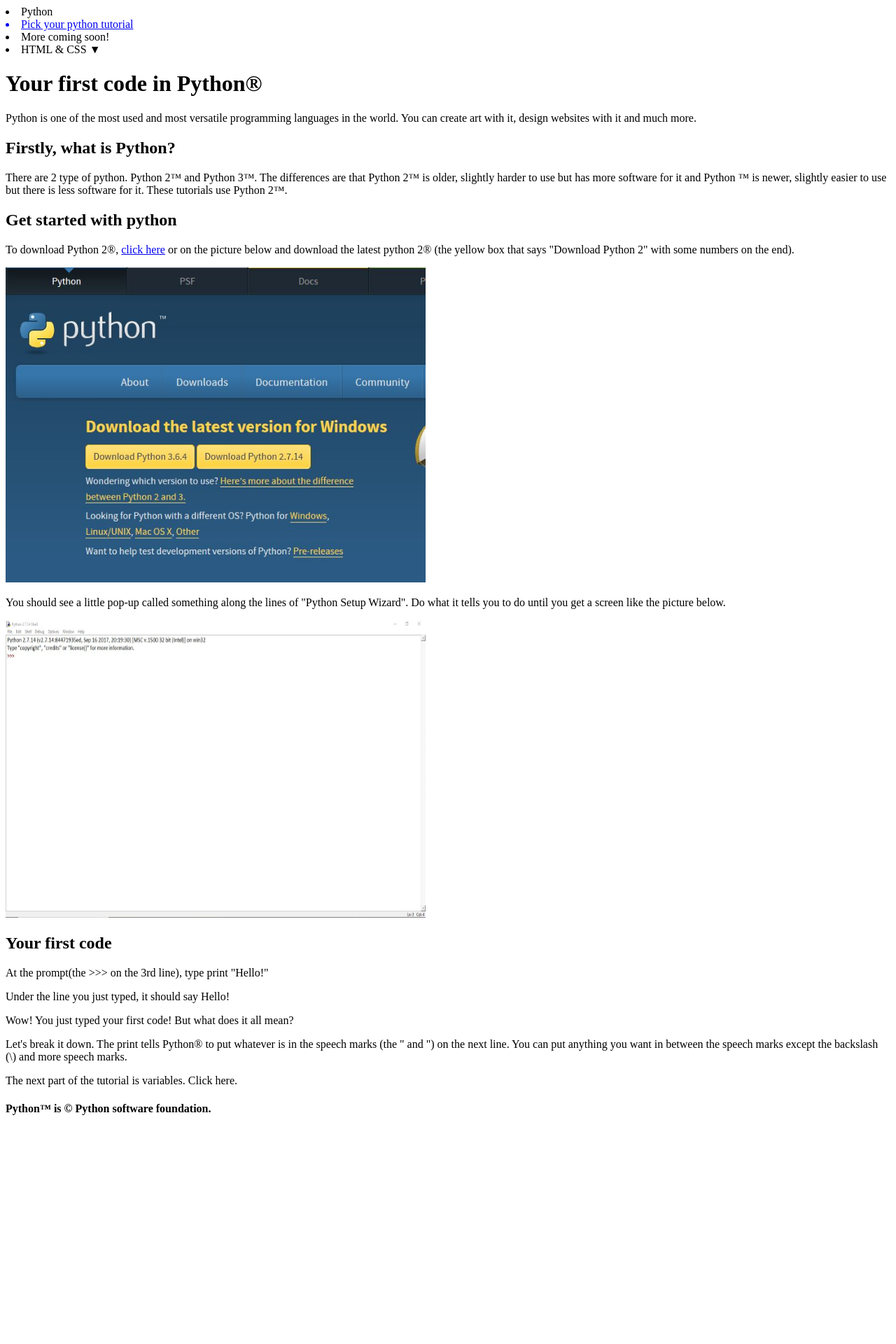
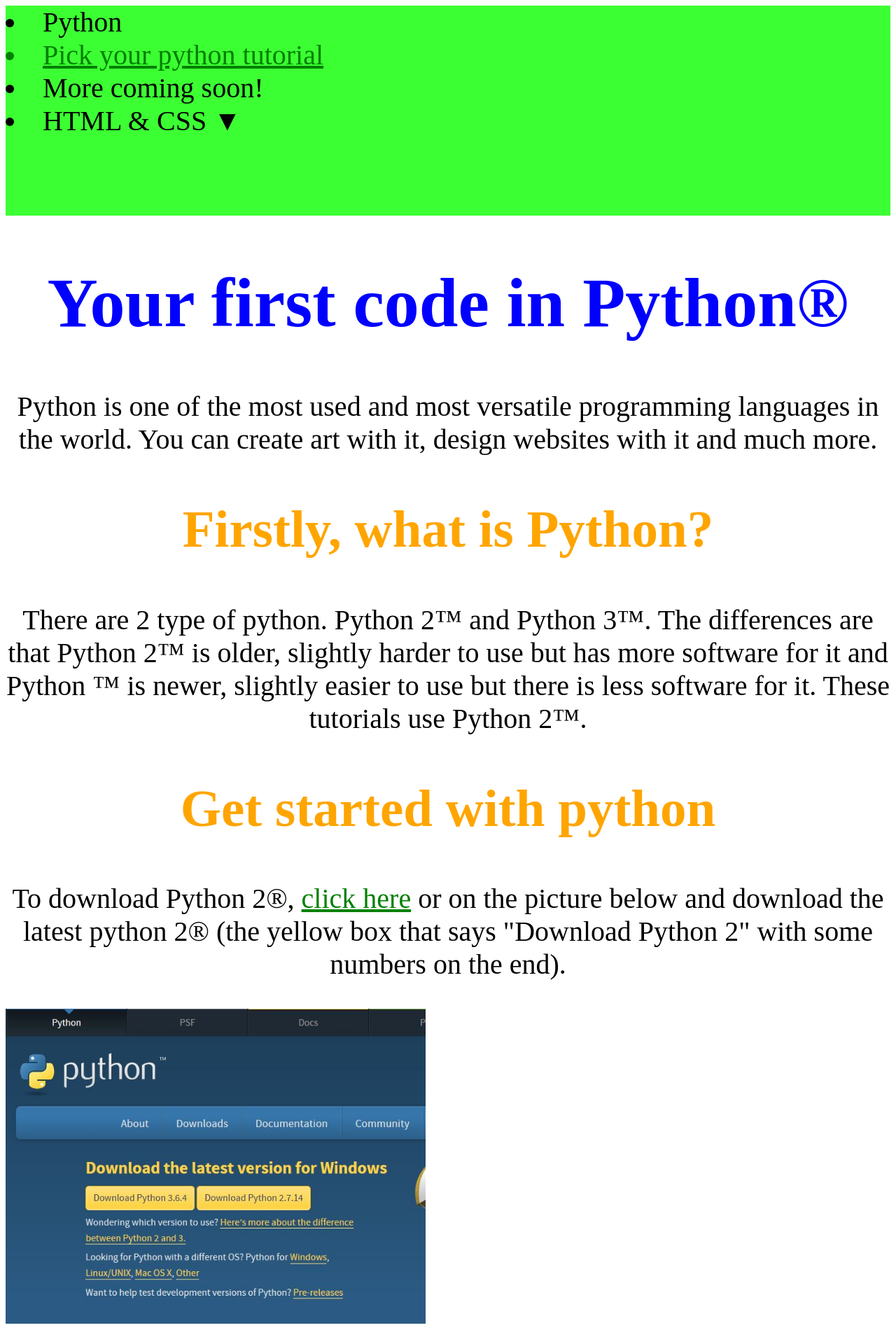
Before and after one commit to ostephagus/how-to-code.github.io, a Jekyll site: the page python-start-page.html, which Jekyll copies as it is, in a window 1280 px wide. Shown: the top 1920 px of the page at 70% size. Built offline with Jekyll 4.4.1, drawn with Linux system fonts in a browser that asks for light colours; before the commit the page ends 1614 px from its top, so only the background shows below that.

Commit message:
Activate new filepaths

```diff
--- a/python-start-page.html
+++ b/python-start-page.html
@@ -3,7 +3,7 @@
 <html lang="en-UK">
   <head>
     <title>Your first python code | How To Code</title>
-	<link rel='stylesheet' type='text/css' href='main.css'>
+	<link rel='stylesheet' type='text/css' href='sam.css'>
   </head>
   <body>
     <div class="sidebar">
```
